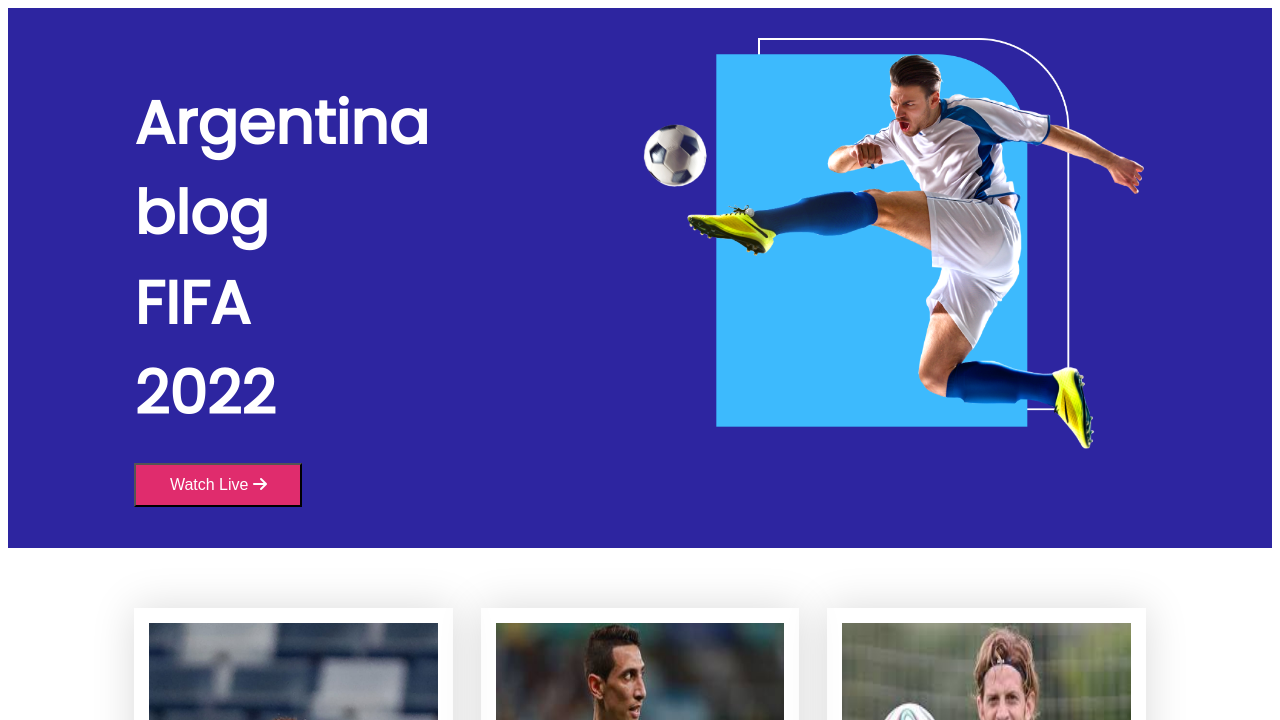
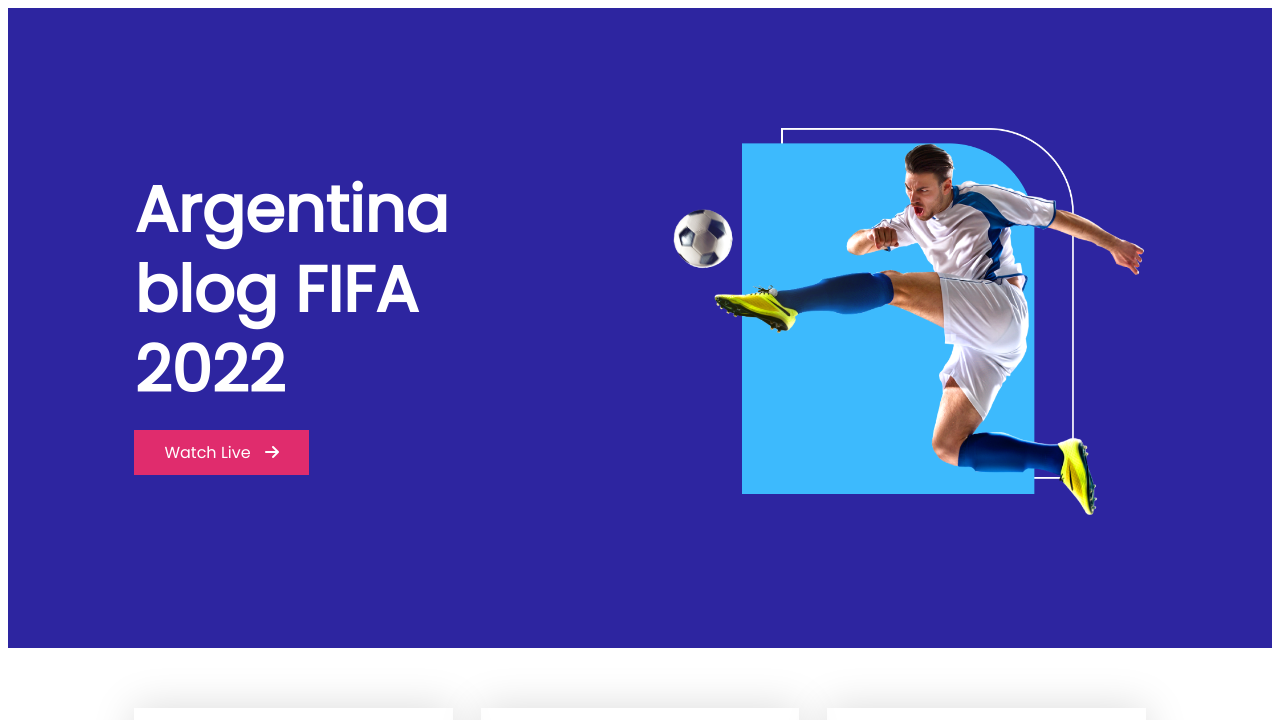
Before and after one commit to Rony923614/football-responsive-argentina-team, a plain HTML site: page index.html in a window 1280 px wide. Shown: the top 720 px of the page. Drawn offline with Linux system fonts and the light colour scheme.

Commit message:
All code Beutify

```diff
--- a/css/style.css
+++ b/css/style.css
@@ -4,44 +4,90 @@ body {
 
 
 
+/*---------------------------- Header area Start ------------------------  */
+
+
 /*-------------- Banner Area Starat------------  */
-.banner {
-    width: 100%;
-    background-color: #2d25a0;
+.container {
+    width: 80%;
+    margin: 0 auto;
 }
 
 .banner-area {
+    background-color: #2d25a0;
+    padding: 60px 0 60px 0;
+    font-family: 'Poppins', sans-serif;
+}
 
-    width: 80%;
+.banner-area .container {
     display: grid;
     grid-template-columns: repeat(2, 1fr);
-    height: 480px;
-    padding: 30px;
-    margin: 0 auto;
+    grid-column-gap: 60px;
+}
 
+.banner-area .banner-picture img {
+    width: 100%;
+}
+
+.banner-area .banner-picture {
+    display: flex;
+    justify-content: center;
+    align-items: center;
 }
 
 .banner-text {
-    width: 50%;
-
+    display: flex;
+    flex-direction: column;
+    justify-content: center;
+    align-items: flex-start;
 }
 
 .banner-text h1 {
-    color: #FFFFF;
-    font-size: 60px;
-    margin-bottom: 25px;
     color: #FFFFFF;
+    font-size: 64px;
+    line-height: 80px;
+    margin: 0 0 20px 0;
 }
 
 .button-area {
     background-color: #E02C6D;
-    width: 168px;
-    height: 44px;
-    margin-bottom: 167px;
+    padding: 10px 30px;
     transition: 0.2s;
 
 }
 
+.button-area:hover {
+    color: #255784;
+    background: #3dbafd;
+    box-shadow: 0 0 10px #2196f3, 0 0 40px #2196f3, 0 0 80px #2196f3;
+
+}
+
+.button-area {
+    text-decoration: none;
+    font-size: 16px;
+    color: #FFFF;
+}
+
+.button-area .fas {
+    color: #fff;
+    margin-left: 10px;
+}
+
+.banner-picture:hover {
+    transform: rotate(10deg);
+}
+
+
+
+
+
+
+
+
+
+/*
+--------------------------------------------
 .button-area:hover {
     color: #255784;
     background: #3dbafd;
@@ -67,10 +113,10 @@ body {
 .banner-picture img {
     width: 100%;
 }
+ */
 
 
-
-/* ---------------Player  Area Start --------------- */
+/* --------------------------Player  Area Start -------------------------- */
 .container {
     width: 80%;
     margin: 0 auto;
@@ -119,7 +165,7 @@ body {
     height: 256px;
 }
 
-/*---- world-cup Section start here  --- */
+/*---- ------------------world-cup Section start here  ----------------- */
 
 .container {
     width: 80%;
@@ -159,9 +205,8 @@ body {
     width: 100%;
 }
 
-/* <!----------------- Footer Area Start ------------------------------ --> */
+/* <!----------------- Footer Area Start  css------------------------------ --> */
 
-/* Footer Aera Start css  */
 
 .footer-content {
     display: flex;
@@ -209,6 +254,21 @@ body {
 /*------------ Responsive Disign  Start ---------------- */
 
 /*---------- For Mobail Devices----------- */
+/* Header Responsive  */
+
+@media only screen and (max-width: 480px) {
+    .banner-area .container {
+        grid-template-columns: repeat(1, 1fr);
+        grid-row-gap: 60px;
+    }
+
+    .banner-text h1 {
+        font-size: 35px;
+        line-height: 40px;
+    }
+}
+
+/* Header Responsive  End  */
 
 
 @media only screen and (max-width: 480px) {
@@ -238,7 +298,7 @@ body {
     }
 
 
-    /* Player Section  */
+    /* ----------------------Player Section ------------------------ */
 
     .players-cards {
         grid-template-columns: repeat(1, 1fr);
@@ -246,7 +306,7 @@ body {
     }
 }
 
-/* World Cup  */
+/*------------------ World Cup------------------------  */
 @media only screen and (max-width: 480px) {
     .world-cup {
         grid-template-columns: repeat(1, 1fr);
@@ -262,7 +322,7 @@ body {
     }
 }
 
-/* Footer Area Responsive  */
+/* ----------------Footer Area Responsive--------------------  */
 @media only screen and (max-width: 480px) {
     .footer-logo img {
         max-width: 300px;
@@ -271,14 +331,49 @@ body {
 
 
 
+/* ------------------Tablet Mode  Responsive ----------- */
+/* ----------------------------- --------------------------------------------  */
+
+/* Player Section  */
+/* Header -area start   */
+
+
+
+@media only screen and (min-width: 481px) and (max-width: 768px) {
+    .banner-area .container {
+        grid-template-columns: repeat(1, 1fr);
+        grid-row-gap: 60px;
+    }
+
+    .banner-text h1 {
+        font-size: 50px;
+        line-height: 58px;
+    }
+}
+
+@media only screen and (min-width: 769px) and (max-width: 966px) {
+    .banner-area .container {
+        grid-template-columns: repeat(1, 1fr);
+        grid-row-gap: 60px;
+    }
+
+    .banner-text h1 {
+        font-size: 60px;
+        line-height: 70px;
+    }
+
+    .banner-area .banner-picture img {
+        width: 80%;
+    }
+}
+
+
+/* Header -area End   */
 
 
 
 
-/* ------------------Tablet Mode  Responsive ----------- */
-/* ----------------------------- --------------------------------------------  */
 
-/* Player Section  */
 
 @media only screen and (min-width: 481px) and (max-width: 768px) {
     .players-cards {
--- a/index.html
+++ b/index.html
@@ -17,25 +17,25 @@
 
 </head>
 <body>
-    <!------ Header Area Start -- -->
+    <!---------------------- Header Area Start ---------------- -->
 
     <header>
-        <div class="banner">
         <div class="banner-area">
-            <div class="banner-text">
-                <h1>Argentina   blog FIFA  2022</h1>
-                 <button class="button-area"> <a href="#" target="_blank" >Watch Live
-                      <i class="fas fa-arrow-right"></i></a> </button>
-            </div>
-            <div class="banner-picture">
-                <img src="images/banner.png" alt="Banner Picture">
+            <div class="container">
+                <div class="banner-text">
+                    <h1>Argentina<br>blog FIFA<br>2022</h1>
+                     <a href="#" target="_blank" class="button-area">Watch Live
+                          <i class="fas fa-arrow-right"></i></a>
+                </div>
+                <div class="banner-picture">
+                    <img src="images/banner.png" alt="Banner Picture">
 
+                </div>
             </div>
         </div>
-    </div>
     </header>
 
-    <!----- Player Section Start----- -->
+    <!--------------------- Player Section Start----- --------------->
 
     <main>
         <section class="players">
@@ -108,9 +108,9 @@
 
 
     </main>
-<!-- Player section End Here   -->
+<!-------------------------------  Player section End Here  -------------------- -->
 
-<!-- world-cup Section start here  -->
+<!------------------------------- world-cup Section start here  -------------------------->
 
 <section class="world-cup container">
     <div class="text-area ">
@@ -125,7 +125,7 @@
 </section>
 
 
- <!----------------- Footer Area Start ------------------------------ -->
+ <!---------------------------------- Footer Area Start ------------------------------ -->
 
  <footer>
 
```
